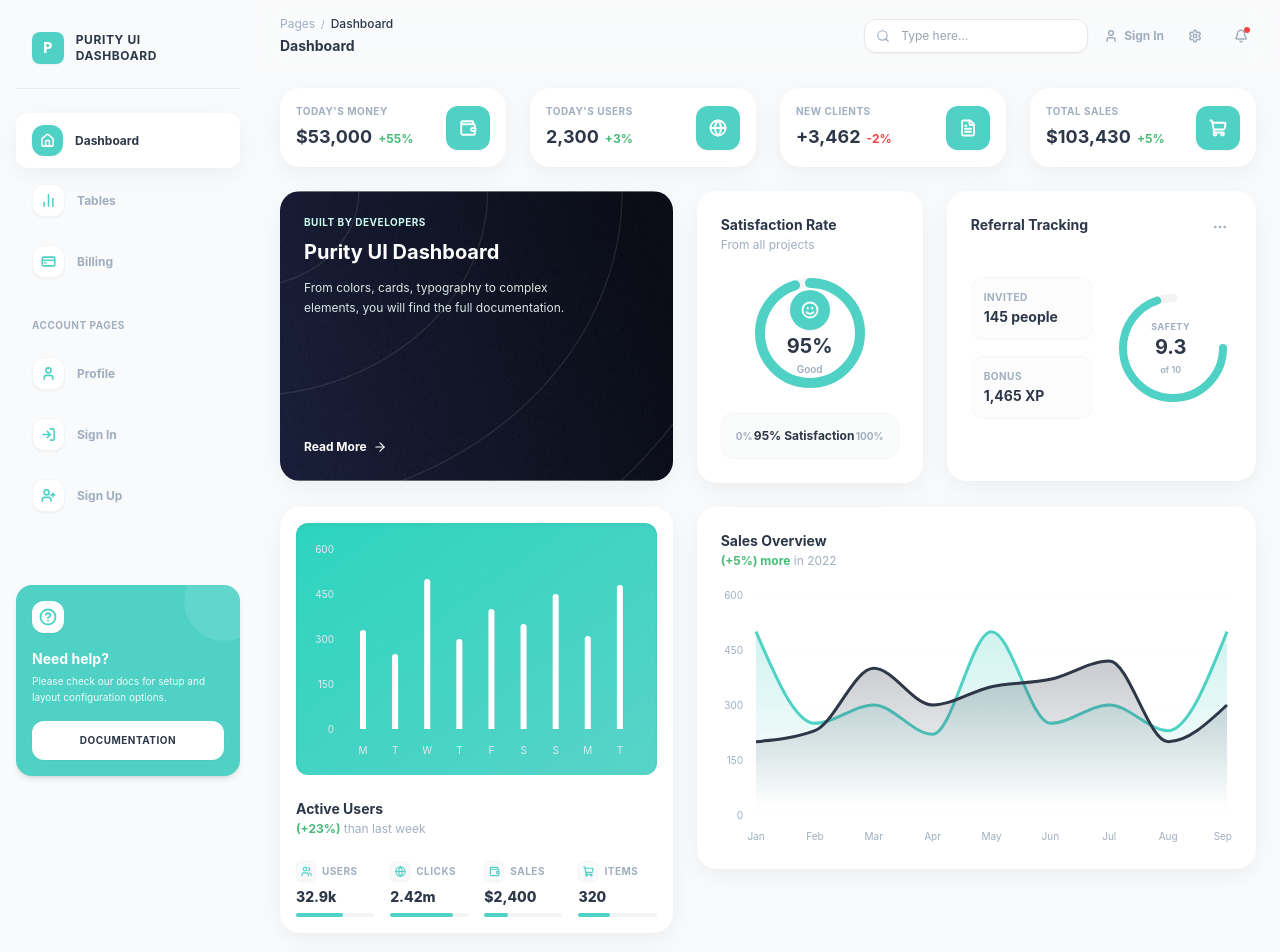
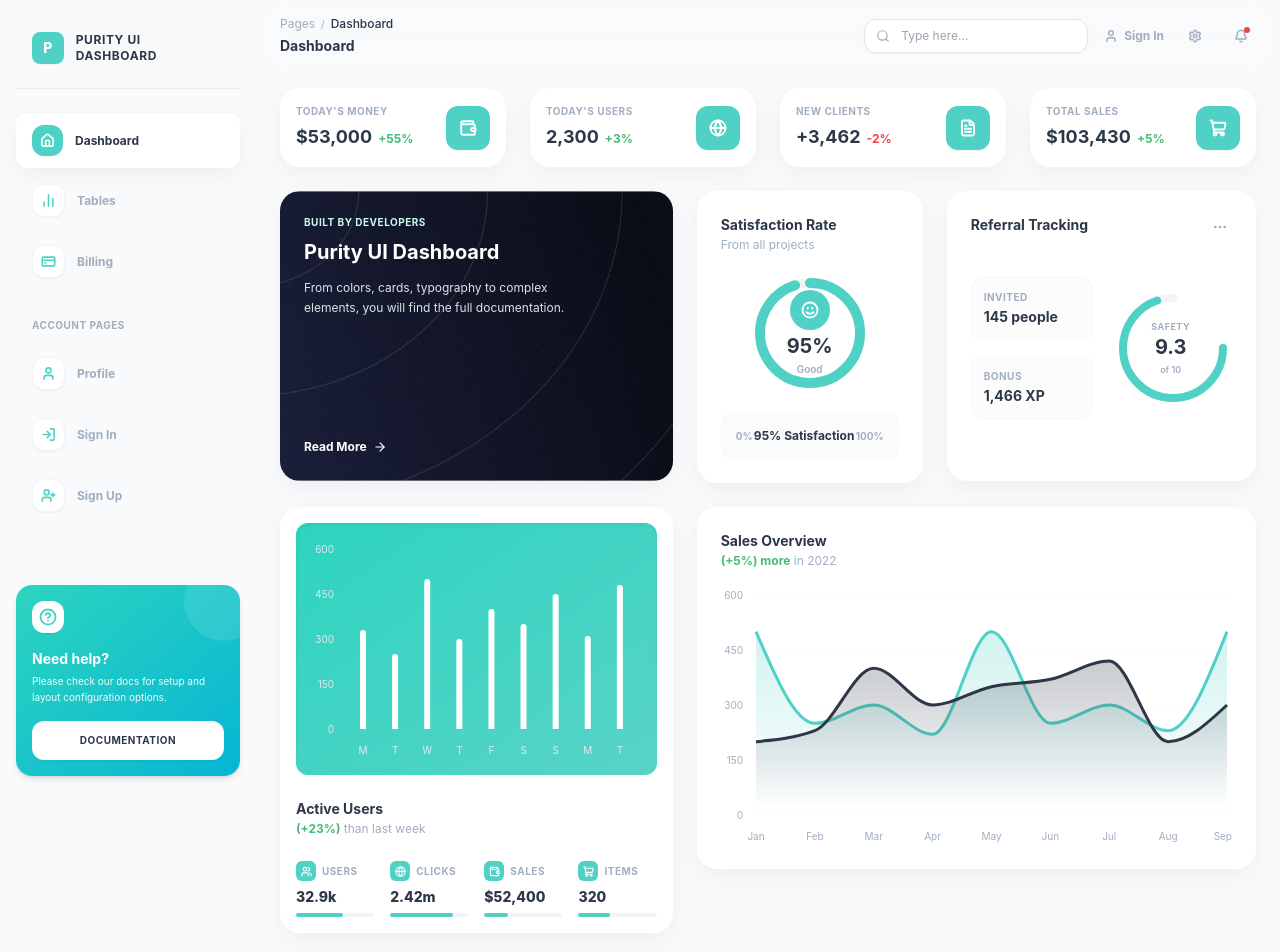
Before and after one commit to shantopaul/Purity-UI-Dashboard, a React (Vite) app: page /dashboard in a window 1280 px wide. Shown: the top 952 px of the page. Built offline with nearby package versions, Linux system fonts and the light colour scheme.

Commit message:
Style active users dashboard icons and update layout configurations

```diff
--- a/src/components/dashboard/ActiveUsersChart.jsx
+++ b/src/components/dashboard/ActiveUsersChart.jsx
@@ -23,7 +23,7 @@ const mockData = [
 const statList = [
   { label: "Users", count: "32.9k", icon: Users, progress: 60 },
   { label: "Clicks", count: "2.42m", icon: Globe, progress: 80 },
-  { label: "Sales", count: "$2,400", icon: Wallet, progress: 30 },
+  { label: "Sales", count: "$52,400", icon: Wallet, progress: 30 },
   { label: "Items", count: "320", icon: ShoppingCart, progress: 40 },
 ];
 
@@ -88,7 +88,7 @@ export default function ActiveUsersChart() {
           return (
             <div key={stat.label} className="flex flex-col gap-1.5">
               <div className="flex items-center gap-1.5 text-lightText">
-                <div className="w-5 h-5 rounded-md bg-gray-50 flex items-center justify-center text-primary shadow-sm border border-gray-100/50">
+                <div className="w-5 h-5 rounded-md bg-primary flex items-center justify-center text-white shadow-sm shrink-0">
                   <Icon size={11} strokeWidth={2.5} />
                 </div>
                 <span className="text-[10px] font-bold uppercase tracking-wider hidden sm:inline">
--- a/src/components/dashboard/ReferralTrackingCard.jsx
+++ b/src/components/dashboard/ReferralTrackingCard.jsx
@@ -41,7 +41,7 @@ export default function ReferralTrackingCard() {
               Bonus
             </span>
             <span className="text-sm font-bold text-dark block mt-0.5">
-              1,465 XP
+              1,466 XP
             </span>
           </div>
         </div>
--- a/src/components/layout/Sidebar.jsx
+++ b/src/components/layout/Sidebar.jsx
@@ -81,7 +81,7 @@ export default function Sidebar() {
       </div>
 
       {/* Need Help CTA Card */}
-      <div className="mt-8 bg-primary rounded-2xl p-4 text-white shadow-md relative overflow-hidden flex flex-col gap-4">
+      <div className="mt-8 bg-gradient-to-br from-teal-400 to-cyan-500 rounded-2xl p-4 text-white shadow-md relative overflow-hidden flex flex-col gap-4">
         {/* Decorative circle */}
         <div className="absolute -top-6 -right-6 w-20 h-20 rounded-full bg-white/10" />
 
```
